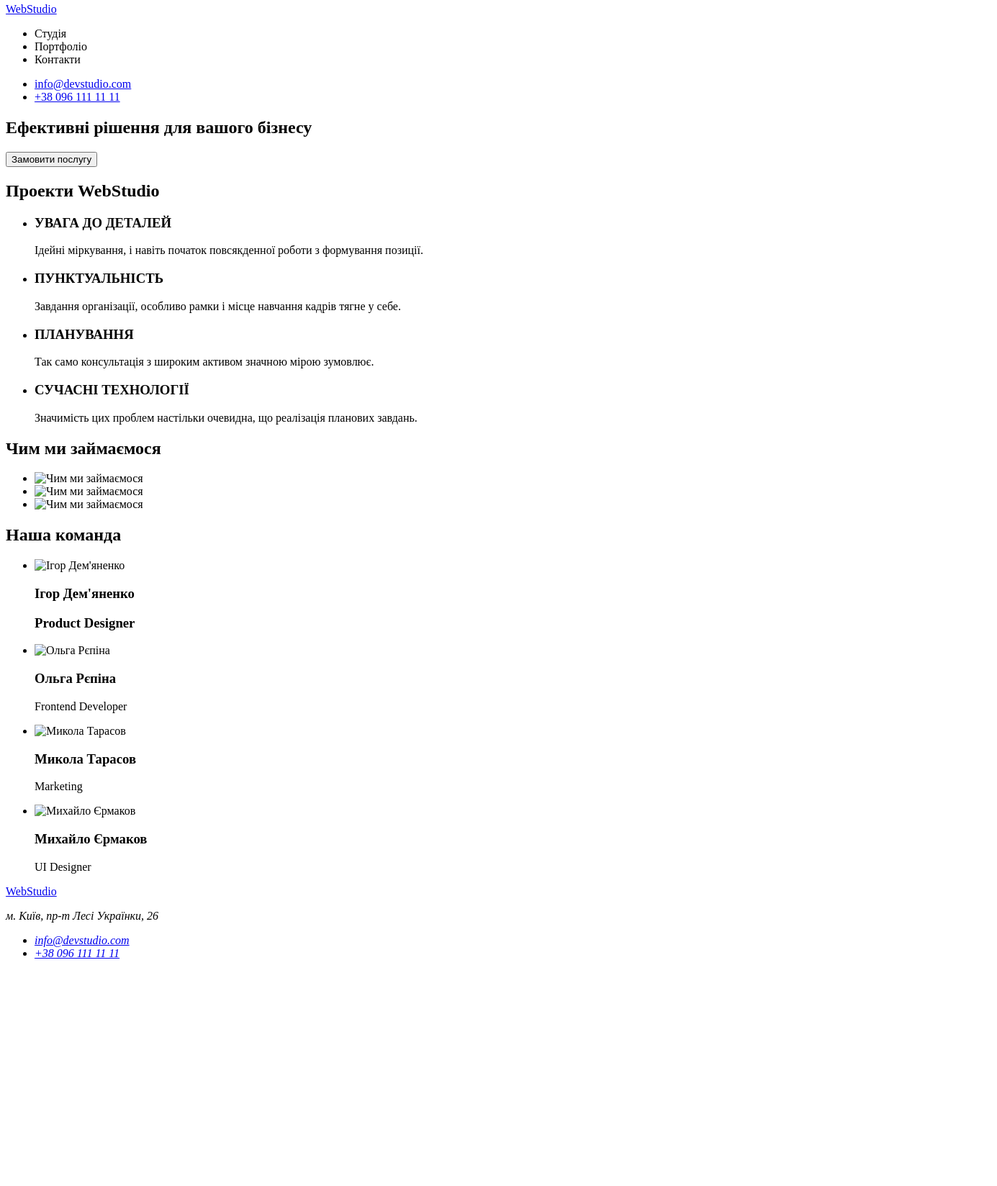
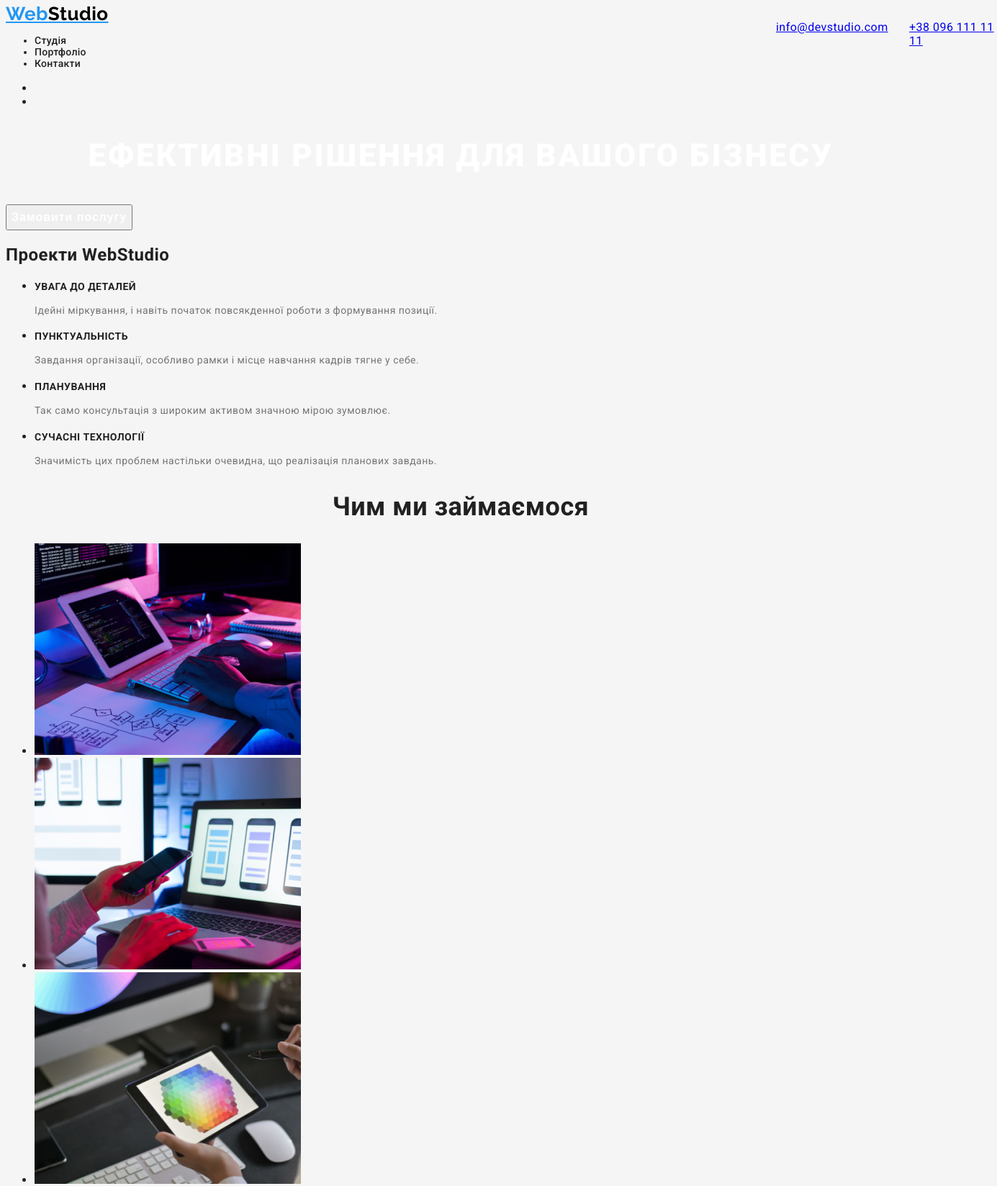
Before and after one commit to MariaRohova/goit-markup-hw-02, a plain HTML site: page index.html in a window 1280 px wide. Shown: the part 4-1652 px from the top of the page at 72% size, 1385 px wide, since content can reach past the window. Before the commit the page ends 1354 px from the top, so only its background shows below. Drawn offline with Linux system fonts and the light colour scheme.

Commit message:
css+portfolio.html

```diff
--- a/css/styles.css
+++ b/css/styles.css
@@ -0,0 +1,151 @@
+body
+{
+    font-family: 'Roboto', sans-serif;
+    background: #F5F5F5;
+    font-style: normal;
+    font-weight: 400;
+    letter-spacing: 0.03em;
+    color: #212121;
+}
+
+
+.logo-web{
+font-family: 'Raleway',sans-serif;
+font-weight: 700;
+font-size: 26px;
+line-height: 1.19;
+color: #2196F3;
+}
+
+.logo-studio{
+    font-family: 'Raleway',sans-serif;
+font-weight: 700;
+font-size: 26px;
+line-height: 1.19;
+color: #000000;
+}
+.nav{
+font-weight: 500;
+font-size: 14px;
+line-height: 1.14;
+letter-spacing: 0.02em;
+color: #212121;
+}
+.contact-mail{
+position: absolute;
+width: 135px;
+height: 16px;
+left: 1078px;
+top: 32px;
+}
+.contact-phone {
+position: absolute;
+width: 122px;
+height: 16px;
+left: 1263px;
+top: 32px;
+}
+
+.main-title{
+font-weight: 900;
+font-size: 44px;
+line-height: 1.36;
+text-align: center;
+letter-spacing: 0.06em;
+text-transform: uppercase;
+color: #FFFFFF;
+}
+
+.button{
+    cursor: pointer;
+    font-weight: 700;
+    font-size: 16px;
+    line-height: 1.88;
+    display: flex;
+    align-items: center;
+    text-align: center;
+    letter-spacing: 0.06em;
+    color: #FFFFFF;
+}
+
+.subtitle-item{
+font-weight: 700;
+font-size: 14px;
+line-height: 16px;
+text-transform: uppercase;
+color: #212121;
+}
+
+.subtitle-desc{
+font-size: 14px;
+line-height: 1.71;
+color: #757575;
+}
+
+.work, .team {
+font-weight: 700;
+font-size: 36px;
+line-height: 1.17;
+text-align: center;
+color: #212121;
+}
+
+.team-name{
+font-weight: 500;
+font-size: 16px;
+line-height: 1.18;
+text-align: center;
+color: #212121;
+}
+
+.team-desc{
+font-size: 16px;
+line-height: 1.18;
+text-align: center;
+color: #757575;
+}
+
+.contact-address{
+    font-size: 14px;
+    line-height: 1.71;
+    color: #FFFFFF;
+
+}
+
+.footer-contact{
+    font-size: 14px;
+    line-height: 1.71;
+    color: rgba(255, 255, 255, 0.6);
+}
+
+
+
+/* Portfolio*/
+
+.portfolio-title{
+cursor: pointer;
+font-weight: 500;
+font-size: 16px;
+line-height: 1.62;
+text-align: center;
+color: #212121;
+}
+
+.portfolio-pagination-all {
+    color: #FFFFFF;
+}
+
+.portfolio-mane {
+font-weight: 700;
+font-size: 18px;
+line-height: 2;
+letter-spacing: 0.06em;
+color: #212121;
+}
+
+.portfolio-class {
+font-size: 16px;
+line-height: 1.88;
+color: #757575;
+
+}
--- a/index.html
+++ b/index.html
@@ -5,56 +5,59 @@
     <meta http-equiv="X-UA-Compatible" content="IE=edge">
     <meta name="viewport" content="width=device-width, initial-scale=1.0">
     <title>Document</title>
-    <link rel="stylesheet" href="">
+    <link rel="preconnect" href="https://fonts.googleapis.com">
+    <link rel="preconnect" href="https://fonts.gstatic.com" crossorigin>
+    <link href="https://fonts.googleapis.com/css2?family=Raleway:wght@700&family=Roboto:wght@400;500;700;900&display=swap" rel="stylesheet">
+    <link rel="stylesheet" href="./css/styles.css">
 </head>
 <body>
 <!--Header-->
 
-    <header>
+    <header class="header">
         <nav>
-            <a href="/">WebStudio</a>
+            <a href="./index.html" class="logo-web">Web<span class="logo-studio">Studio</span> </a>
 
-            <ul>
-               <li> Студія   <a href="/"Студія></a>         </li>
-               <li> Портфоліо<a href="./"Портфоліо></a>         </li>
-               <li> Контакти<a href=""Контакти></a>         </li>
+            <ul class="nav">
+               <li class="nav-list"> Студія <a href="./index.html" Студія></a>         </li>
+               <li class="nav-list"> Портфоліо <a href="./portfolio.html" Портфоліо></a>         </li>
+               <li class="nav-list"> Контакти <a href="" Контакти></a>         </li>
            </ul>
 
         </nav>
 
             <ul>
-                <li> <a href="mailto:info@devstudio.com" class="contact-link"> info@devstudio.com</a> </li>
-                <li> <a href="tell:+380961111111" class="contact-link"> +38 096 111 11 11 </a>        </li>
+                <li> <a href="mailto:info@devstudio.com" class="contact-mail"> info@devstudio.com</a> </li>
+                <li> <a href="tell:+380961111111" class="contact-phone"> +38 096 111 11 11 </a>        </li>
             </ul>
 
+    </header>
 
-    </header>
     <main>
-<section>
-        <h1> Ефективні рішення для вашого бізнесу </h1>
-        <button type="button" onclick="">Замовити послугу</button>
+<section class="section-main">
+        <h1 class="main-title"> Ефективні рішення для вашого бізнесу </h1>
+        <button  class="button" type="button" onclick="" >Замовити послугу</button>
 
 </section>
 
 
-<section>
-    <h2> Проекти WebStudio</h2>
+<section class="section">
+    <h2 class="subtitle"> Проекти WebStudio</h2>
     <ul>
-        <li>
-            <h3>УВАГА ДО ДЕТАЛЕЙ </h3>
-            <p>Ідейні міркування, і навіть початок повсякденної роботи з формування позиції.</p>
+        <li class="subtitle-list">
+            <h3 class="subtitle-item">УВАГА ДО ДЕТАЛЕЙ </h3>
+            <p class="subtitle-desc">Ідейні міркування, і навіть початок повсякденної роботи з формування позиції.</p>
         </li>
         <li>
-            <h3>ПУНКТУАЛЬНІСТЬ</h3>
-            <p>Завдання організації, особливо рамки і місце навчання кадрів тягне у себе.</p>
+            <h3 class="subtitle-item">ПУНКТУАЛЬНІСТЬ</h3>
+            <p class="subtitle-desc">Завдання організації, особливо рамки і місце навчання кадрів тягне у себе.</p>
         </li>
         <li>
-            <h3>ПЛАНУВАННЯ </h3>
-            <p>Так само консультація з широким активом значною мірою зумовлює.</p>
+            <h3 class="subtitle-item">ПЛАНУВАННЯ </h3>
+            <p class="subtitle-desc">Так само консультація з широким активом значною мірою зумовлює.</p>
         </li>
         <li>
-            <h3>СУЧАСНІ ТЕХНОЛОГІЇ</h3>
-            <p>Значимість цих проблем настільки очевидна, що реалізація планових завдань.</p>
+            <h3 class="subtitle-item">СУЧАСНІ ТЕХНОЛОГІЇ</h3>
+            <p class="subtitle-desc">Значимість цих проблем настільки очевидна, що реалізація планових завдань.</p>
         </li>
 
     </ul>
@@ -63,39 +66,39 @@
 
 
 <section>
-    <h2>Чим ми займаємося</h2>
+    <h2 class="work">Чим ми займаємося</h2>
         <ul>
-            <li> <img src="./images/img-1.jpg" alt="Чим ми займаємося" width="370"> </li>
-            <li> <img src="./images/img-2.jpg" alt="Чим ми займаємося" width="370"> </li>
-            <li> <img src="./images/img-3.jpg" alt="Чим ми займаємося" width="370"> </li>
+            <li class="work-list"> <img src="./goit-markup-hw-01/images/img-1.jpg" alt="Чим ми займаємося" width="370"> </li>
+            <li class="work-list"> <img src="./goit-markup-hw-01/images/img-2.jpg" alt="Чим ми займаємося" width="370"> </li>
+            <li class="work-list"> <img src="./goit-markup-hw-01/images/img-3.jpg" alt="Чим ми займаємося" width="370"> </li>
         </ul>
 
 </section>
 
 
 <!--Team-->
-    <section>
-        <h2>Наша команда</h2>
+    <section class="section">
+        <h2 class="team">Наша команда</h2>
         <ul>
-            <li>
-                <img src="./images/img.jpg" alt="Ігор Дем'яненко" width="260">
-                <h3>Ігор Дем'яненко<h3>
-                <p>Product Designer</p>
+            <li class="team-list">
+                <img  class="team-img" src="./goit-markup-hw-01/images/img.jpg" alt="Ігор Дем'яненко" width="260">
+                <h3 class="team-name">Ігор Дем'яненко<h3>
+                <p class="team-desc">Product Designer</p>
             </li>
-            <li>
-                <img src="./images/img (1).jpg" alt="Ольга Рєпіна" width="260">
-                <h3>Ольга Рєпіна</h3>
-                <p>Frontend Developer</p>
+            <li class="team-list">
+                <img class="team-img" src="./goit-markup-hw-01/images/img (1).jpg" alt="Ольга Рєпіна" width="260">
+                <h3 class="team-name">Ольга Рєпіна</h3>
+                <p class="team-desc">Frontend Developer</p>
+            </li >
+            <li class="team-list" >
+                <img class="team-img" src="./goit-markup-hw-01/images/img (2).jpg" alt="Микола Тарасов" width="260">
+                <h3 class="team-name">Микола Тарасов</h3>
+                <p class="team-desc">Marketing</p>
             </li>
-            <li>
-                <img src="./images/img (2).jpg" alt="Микола Тарасов" width="260">
-                <h3>Микола Тарасов</h3>
-                <p>Marketing</p>
-            </li>
-            <li>
-                <img src="./images/img (3).jpg" alt="Михайло Єрмаков" width="260">
-                <h3>Михайло Єрмаков</h3>
-                <p>UI Designer</p>
+            <li class="team-list">
+                <img class="team-img" src="./goit-markup-hw-01/images/img (3).jpg" alt="Михайло Єрмаков" width="260">
+                <h3 class="team-name">Михайло Єрмаков</h3>
+                <p class="team-desc">UI Designer</p>
             </li>
         </ul>
     </section>
@@ -103,14 +106,14 @@
 </main>
 <!--Contacts-->
 <footer>
-<div>
-    <a href="/"> WebStudio</a>
+<div class="footer">
+    <a href="./index.html" class="logo-web">Web<span class="logo-studio">Studio</span> </a>
 
-        <address>
-            <p> м. Київ, пр-т Лесі Українки, 26</p>
+        <address class="address">
+            <p class="contact-address"> м. Київ, пр-т Лесі Українки, 26</p>
             <ul>
-                <li> <a href="mailto:info@devstudio.com" class="contact-link"> info@devstudio.com</a> </li>
-                <li> <a href="tell:+380961111111" class="contact-link"> +38 096 111 11 11 </a>        </li>
+                <li> <a href="mailto:info@devstudio.com" class="footer-contact"> info@devstudio.com</a> </li>
+                <li> <a href="tell:+380961111111" class="footer-contact"> +38 096 111 11 11 </a>        </li>
             </ul>
         </address>
 
```
Also changed, not shown: portfolio.html (+54 -50 lines).
